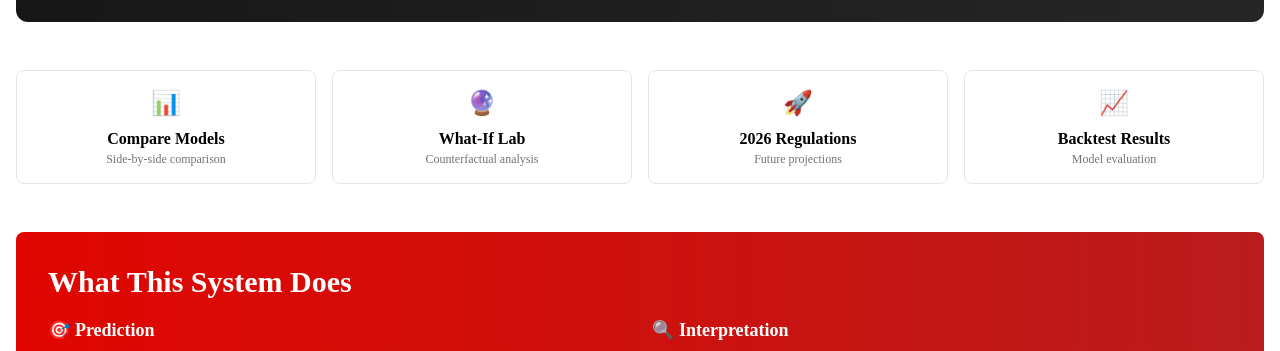
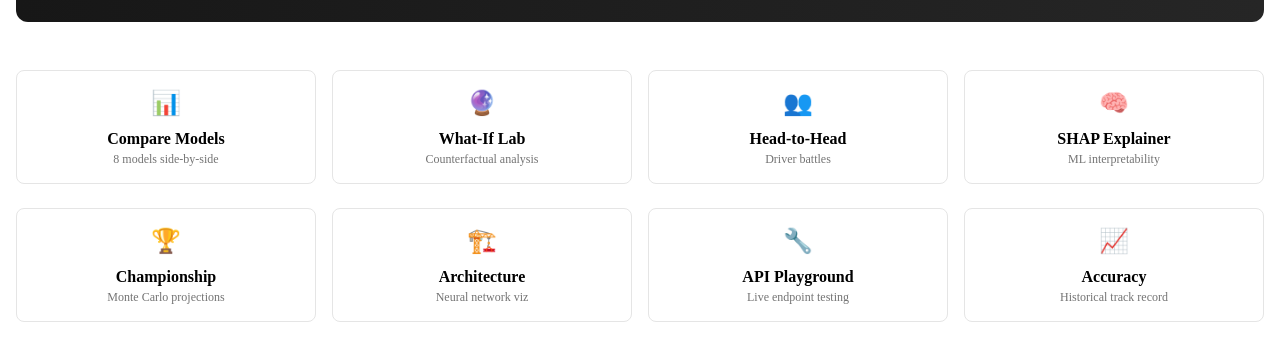
Before and after one commit to Aarav500/f1-race-insights, a Next.js app in the folder web/: page / in a window 1280 px wide. Shown: the part 601-952 px from the top of the page. Built offline with nearby package versions, Linux system fonts and the light colour scheme; no server answers.

Commit message:
feat: expand homepage with 8 feature cards showcasing all new pages

```diff
--- a/web/src/app/page.tsx
+++ b/web/src/app/page.tsx
@@ -72,27 +72,51 @@ export default function HomePage() {
                 </div>
             </div>
 
-            {/* Quick Access Cards */}
-            <div className="grid md:grid-cols-4 gap-4 mb-12">
+            {/* Quick Access Cards - Core Features */}
+            <div className="grid md:grid-cols-4 gap-4 mb-6">
                 <Link href="/compare" className="bg-white border border-f1-gray-200 rounded-lg p-4 hover:shadow-lg transition text-center group">
                     <div className="text-2xl mb-2">📊</div>
                     <div className="font-bold group-hover:text-f1-red transition">Compare Models</div>
-                    <div className="text-xs text-f1-gray-500">Side-by-side comparison</div>
+                    <div className="text-xs text-f1-gray-500">8 models side-by-side</div>
                 </Link>
                 <Link href="/whatif" className="bg-white border border-f1-gray-200 rounded-lg p-4 hover:shadow-lg transition text-center group">
                     <div className="text-2xl mb-2">🔮</div>
                     <div className="font-bold group-hover:text-f1-red transition">What-If Lab</div>
                     <div className="text-xs text-f1-gray-500">Counterfactual analysis</div>
                 </Link>
-                <Link href="/2026" className="bg-white border border-f1-gray-200 rounded-lg p-4 hover:shadow-lg transition text-center group">
-                    <div className="text-2xl mb-2">🚀</div>
-                    <div className="font-bold group-hover:text-f1-red transition">2026 Regulations</div>
-                    <div className="text-xs text-f1-gray-500">Future projections</div>
+                <Link href="/head-to-head" className="bg-white border border-f1-gray-200 rounded-lg p-4 hover:shadow-lg transition text-center group">
+                    <div className="text-2xl mb-2">👥</div>
+                    <div className="font-bold group-hover:text-f1-red transition">Head-to-Head</div>
+                    <div className="text-xs text-f1-gray-500">Driver battles</div>
                 </Link>
-                <Link href="/backtest" className="bg-white border border-f1-gray-200 rounded-lg p-4 hover:shadow-lg transition text-center group">
+                <Link href="/explainer" className="bg-white border border-f1-gray-200 rounded-lg p-4 hover:shadow-lg transition text-center group">
+                    <div className="text-2xl mb-2">🧠</div>
+                    <div className="font-bold group-hover:text-f1-red transition">SHAP Explainer</div>
+                    <div className="text-xs text-f1-gray-500">ML interpretability</div>
+                </Link>
+            </div>
+
+            {/* Quick Access Cards - Advanced Features */}
+            <div className="grid md:grid-cols-4 gap-4 mb-12">
+                <Link href="/championship" className="bg-white border border-f1-gray-200 rounded-lg p-4 hover:shadow-lg transition text-center group">
+                    <div className="text-2xl mb-2">🏆</div>
+                    <div className="font-bold group-hover:text-f1-red transition">Championship</div>
+                    <div className="text-xs text-f1-gray-500">Monte Carlo projections</div>
+                </Link>
+                <Link href="/architecture" className="bg-white border border-f1-gray-200 rounded-lg p-4 hover:shadow-lg transition text-center group">
+                    <div className="text-2xl mb-2">🏗️</div>
+                    <div className="font-bold group-hover:text-f1-red transition">Architecture</div>
+                    <div className="text-xs text-f1-gray-500">Neural network viz</div>
+                </Link>
+                <Link href="/playground" className="bg-white border border-f1-gray-200 rounded-lg p-4 hover:shadow-lg transition text-center group">
+                    <div className="text-2xl mb-2">🔧</div>
+                    <div className="font-bold group-hover:text-f1-red transition">API Playground</div>
+                    <div className="text-xs text-f1-gray-500">Live endpoint testing</div>
+                </Link>
+                <Link href="/history" className="bg-white border border-f1-gray-200 rounded-lg p-4 hover:shadow-lg transition text-center group">
                     <div className="text-2xl mb-2">📈</div>
-                    <div className="font-bold group-hover:text-f1-red transition">Backtest Results</div>
-                    <div className="text-xs text-f1-gray-500">Model evaluation</div>
+                    <div className="font-bold group-hover:text-f1-red transition">Accuracy</div>
+                    <div className="text-xs text-f1-gray-500">Historical track record</div>
                 </Link>
             </div>
 
```
